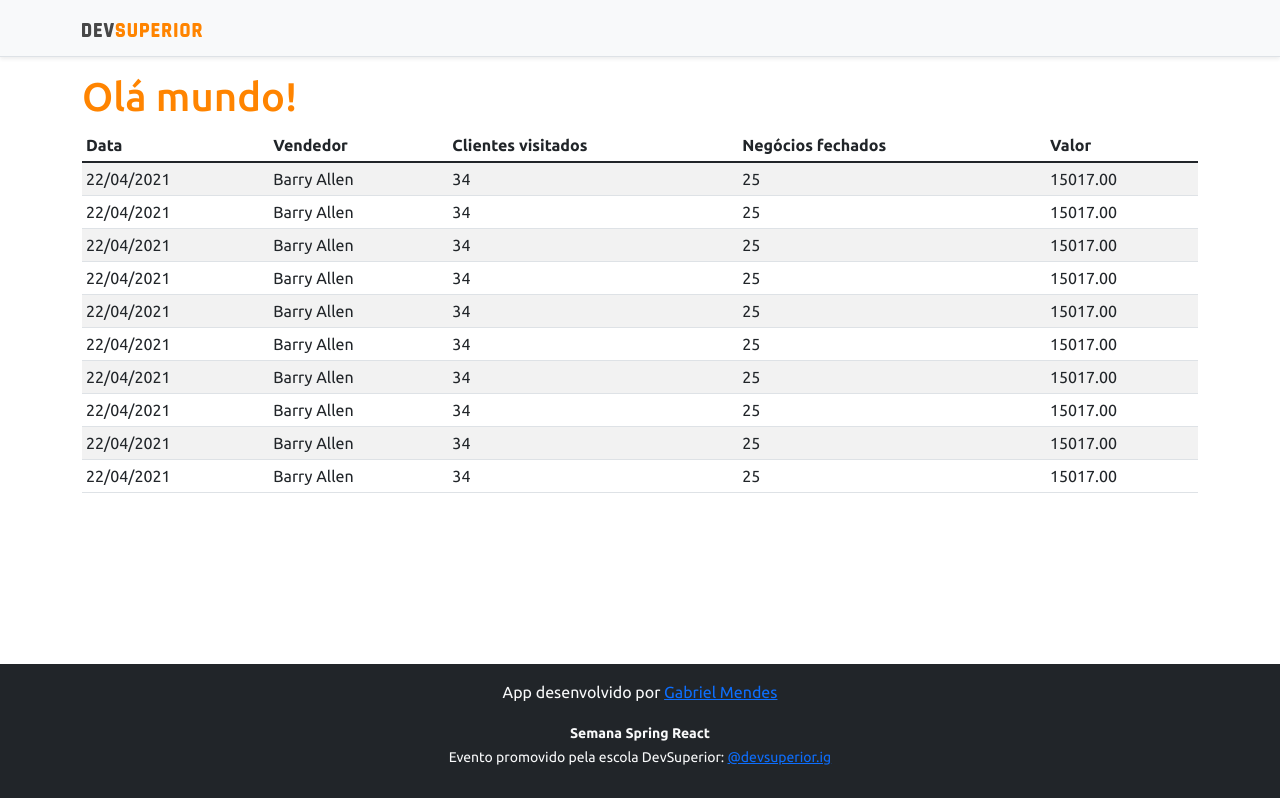
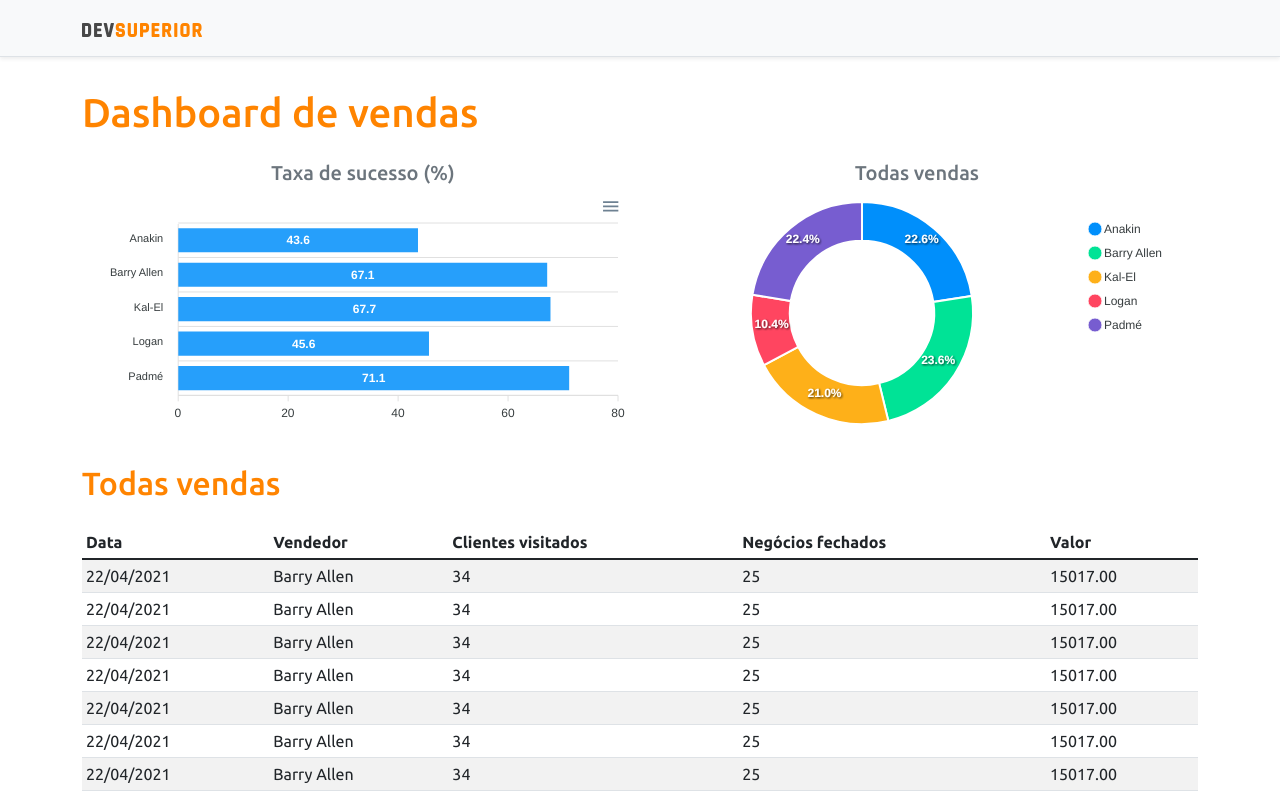
Before and after one commit to gpmendes7/projeto-sds3, a React (Create React App) app in the folder frontend/: page / in a window 1280 px wide. Shown: the top 798 px of the page. Built offline with nearby package versions, Linux system fonts and the light colour scheme.

Commit message:
Static charts

```diff
--- a/frontend/package.json
+++ b/frontend/package.json
@@ -11,8 +11,10 @@
     "@types/node": "^12.0.0",
     "@types/react": "^17.0.0",
     "@types/react-dom": "^17.0.0",
+    "apexcharts": "^3.28.1",
     "bootstrap": "^5.1.0",
     "react": "^17.0.2",
+    "react-apexcharts": "^1.3.9",
     "react-dom": "^17.0.2",
     "react-scripts": "4.0.3",
     "typescript": "^4.1.2",
--- a/frontend/src/App.tsx
+++ b/frontend/src/App.tsx
@@ -1,4 +1,6 @@
+import BarChart from 'components/BarChart';
 import DataTable from 'components/DataTable';
+import DonutChart from 'components/DonutChart';
 import Footer from 'components/Footer';
 import NavBar from 'components/NavBar';
 
@@ -7,8 +9,23 @@ function App() {
     <>
       <NavBar />
       <div className="container">
-        <h1 className="text-primary">Olá mundo!</h1>
+        <h1 className="text-primary py-3">Dashboard de vendas</h1>
 
+        <div className="row px-3">
+          <div className="col-sm-6">
+            <h5 className="text-center text-secondary">Taxa de sucesso (%)</h5>
+            <BarChart />
+          </div>
+
+          <div className="col-sm-6">
+            <h5 className="text-center text-secondary">Todas vendas</h5>
+            <DonutChart />
+          </div>
+        </div>
+
+        <div className="py-3">
+          <h2 className="text-primary">Todas vendas</h2>
+        </div>
         <DataTable />
       </div>
       <Footer />
--- /dev/null
+++ b/frontend/src/components/BarChart/index.tsx
@@ -0,0 +1,34 @@
+import Chart from 'react-apexcharts';
+
+const BarChart = () => {
+  const options = {
+      plotOptions: {
+          bar: {
+              horizontal: true,
+          }
+      },
+  };
+
+  const mockData = {
+      labels: {
+          categories: ['Anakin', 'Barry Allen', 'Kal-El', 'Logan', 'Padmé']
+      },
+      series: [
+          {
+              name: "% Sucesso",
+              data: [43.6, 67.1, 67.7, 45.6, 71.1]
+          }
+      ]
+  };
+
+  return (
+    <Chart
+        options={{...options, xaxis: mockData.labels}}
+        series={mockData.series}
+        type="bar"
+        height="240"
+     />
+  );
+}
+
+export default BarChart;
--- /dev/null
+++ b/frontend/src/components/DonutChart/index.tsx
@@ -0,0 +1,25 @@
+import Chart from 'react-apexcharts';
+
+const DonutChart = () => {
+  const mockData = {
+      series: [477138, 499928, 444867, 220426, 473088],
+      labels: ['Anakin', 'Barry Allen', 'Kal-El', 'Logan', 'Padmé']
+  }
+
+  const options = {
+      legend: {
+          show: true
+      }
+  }
+
+  return (
+    <Chart
+        options={{...options, labels: mockData.labels}}
+        series={mockData.series}
+        type="donut"
+        height="240"
+     />
+  );
+}
+
+export default DonutChart;
```
Also changed, not shown: 1 other file (tests, documents, lock files or other folders).
